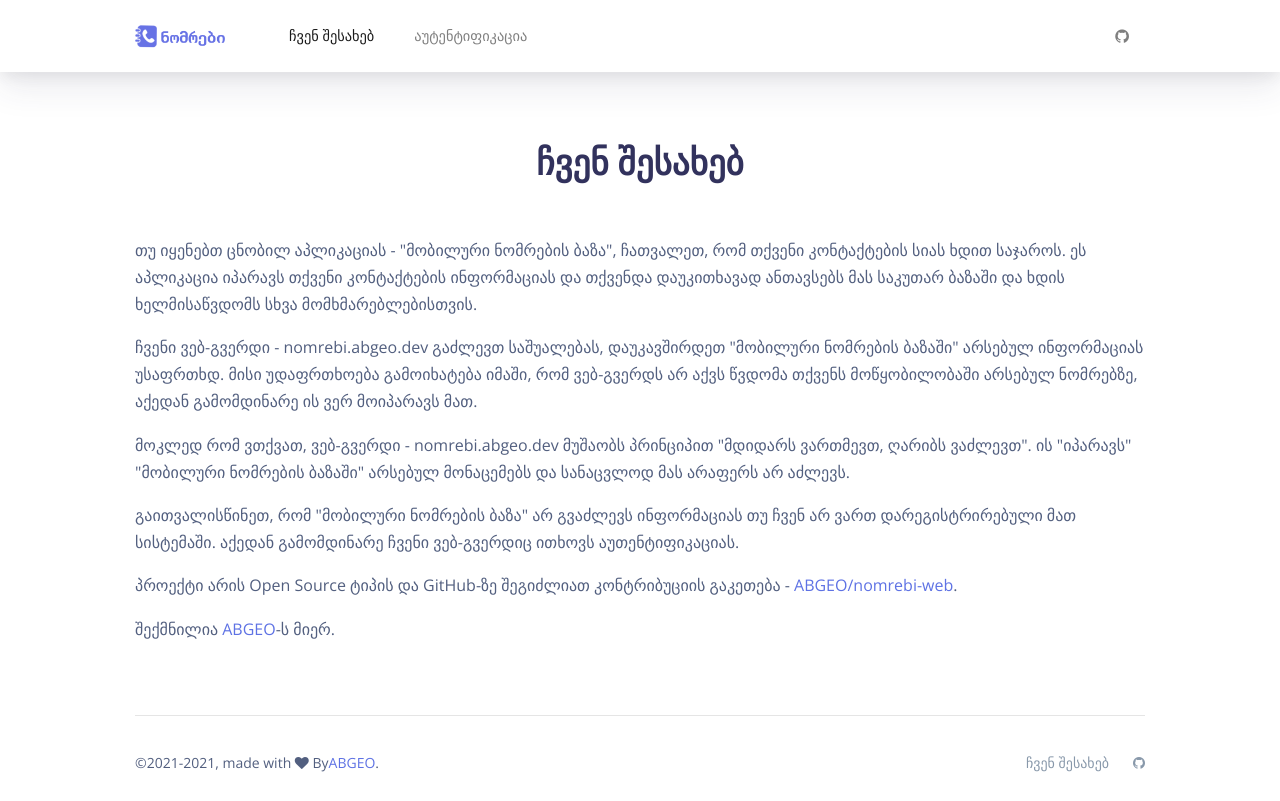
After one commit to ABGEO/nomrebi-web, a Flask app: page /about in a window 1280 px wide. The commit adds this page. Run offline with Flask 2, Linux system fonts and the light colour scheme; some libraries are stand-ins or nearby versions.

Commit message:
:sparkles: Implement About page.

```diff
--- a/index.py
+++ b/index.py
@@ -43,6 +43,16 @@ def index():
         return json.jsonify(api.get_number_info(request.form['phone'], __get_auth_data()))
 
     return render_template('index.html')
+
+
+@app.route('/about', methods=['GET'])
+def about():
+    """
+    About page.
+    :return: The response.
+    """
+
+    return render_template('about.html')
 
 
 @app.route('/auth', methods=['GET', 'POST'])
--- a/service/nomrebi_api.py
+++ b/service/nomrebi_api.py
@@ -37,6 +37,5 @@ def get_number_info(phone_number, auth):
     """
 
     response = requests.get(f'{API_BASE_URL}/number-info/{phone_number}',
-                            params={'include_info': True, 'u_phone': auth['phone'], 'u_id': auth['id'],
-                                    'u_token': auth['token']})
+                            params={'u_phone': auth['phone'], 'u_id': auth['id'], 'u_token': auth['token']})
     return json.loads(response.content) if response.status_code == 200 else {}
--- /dev/null
+++ b/templates/about.html
@@ -0,0 +1,29 @@
+{% extends "layout.html" %}
+
+{% block title %}ჩვენ შესახებ{% endblock %}
+{% block description %}ვებ-გვერდი მუშაობს პრინციპით 'მდიდარს ვართმევთ, ღარიბს ვაძლევთ'. ის 'იპარავს' 'მობილური ნომრების ბაზაში' არსებულ მონაცემებს და სანაცვლოდ მას არაფერს არ აძლევს.{% endblock %}
+
+{% block content %}
+    <div class="section pb-0">
+        <div class="container">
+            <div class="row">
+                <div class="col-12">
+                    <h3 class="display-3 text-center mb-5">ჩვენ შესახებ</h3>
+                    <p>თუ იყენებთ ცნობილ აპლიკაციას - "მობილური ნომრების ბაზა", ჩათვალეთ, რომ თქვენი კონტაქტების სიას
+                        ხდით საჯაროს. ეს აპლიკაცია იპარავს თქვენი კონტაქტების ინფორმაციას და თქვენდა დაუკითხავად ანთავსებს
+                        მას საკუთარ ბაზაში და ხდის ხელმისაწვდომს სხვა მომხმარებლებისთვის.</p>
+                    <p>ჩვენი ვებ-გვერდი - nomrebi.abgeo.dev გაძლევთ საშუალებას, დაუკავშირდეთ "მობილური ნომრების ბაზაში"
+                        არსებულ ინფორმაციას უსაფრთხდ. მისი უდაფრთხოება გამოიხატება იმაში, რომ ვებ-გვერდს არ აქვს წვდომა
+                        თქვენს მოწყობილობაში არსებულ ნომრებზე, აქედან გამომდინარე ის ვერ მოიპარავს მათ.</p>
+                    <p>მოკლედ რომ ვთქვათ, ვებ-გვერდი - nomrebi.abgeo.dev მუშაობს პრინციპით "მდიდარს ვართმევთ, ღარიბს ვაძლევთ".
+                        ის "იპარავს" "მობილური ნომრების ბაზაში" არსებულ მონაცემებს და სანაცვლოდ მას არაფერს არ აძლევს.</p>
+                    <p>გაითვალისწინეთ, რომ "მობილური ნომრების ბაზა" არ გვაძლევს ინფორმაციას თუ ჩვენ არ ვართ დარეგისტრირებული
+                    მათ სისტემაში. აქედან გამომდინარე ჩვენი ვებ-გვერდიც ითხოვს აუთენტიფიკაციას.</p>
+                    <p>პროექტი არის Open Source ტიპის და GitHub-ზე შეგიძლიათ კონტრიბუციის გაკეთება -
+                        <a href="https://github.com/ABGEO/nomrebi-web" target="_blank">ABGEO/nomrebi-web</a>.</p>
+                    <p>შექმნილია <a href="https://www.abgeo.dev/" target="_blank">ABGEO</a>-ს მიერ.</p>
+                </div>
+            </div>
+        </div>
+    </div>
+{% endblock %}
--- a/templates/auth.html
+++ b/templates/auth.html
@@ -3,7 +3,7 @@
 {% block title %}აუთენტიფიკაცია{% endblock %}
 
 {% block content %}
-    <section class="section section-shaped section-lg">
+    <section class="section section-shaped section-lg pb-5">
         <div class="container">
             <div class="row justify-content-center">
                 <div class="col-lg-5">
--- /dev/null
+++ b/templates/base.html
@@ -0,0 +1,63 @@
+<!DOCTYPE html>
+<html lang="ka">
+
+<head>
+    <meta charset="utf-8"/>
+    <meta name="viewport" content="width=device-width, initial-scale=1, shrink-to-fit=no">
+    <link rel="icon" type="image/png" href="{{ url_for('static', filename='assets/img/favicon.png') }}">
+    <title>{% block title %}მთავარი{% endblock %} | ნომრები</title>
+    <meta name="description" content="{% block description %}იპოვეთ სასურველი ნომერი ერთ კლიკში{% endblock %}">
+
+    <meta property="og:title" content="{{ self.title() }} | ნომრები"/>
+    <meta property="og:site_name" content="ნომრები"/>
+    <meta property="og:url"  content="{{ url_for(request.endpoint, _external=True) }}"/>
+    <meta property="og:description" content="{{ self.description() }}"/>
+    <meta property="og:type" content="website"/>
+    <meta property="og:image" content="{{ url_for('static', _external=True, filename='assets/img/social_image.png') }}" />
+
+    <link rel="manifest" href="{{ url_for('static', filename='manifest.json') }}">
+
+    {% block stylesheets %}
+        <link href="https://fonts.googleapis.com/css?family=Open+Sans:300,400,600,700" rel="stylesheet">
+        <link href="https://use.fontawesome.com/releases/v5.0.6/css/all.css" rel="stylesheet">
+        <link href="{{ url_for('static', filename='assets/css/nucleo-icons.css') }}" rel="stylesheet"/>
+        <link href="{{ url_for('static', filename='assets/css/nucleo-svg.css') }}" rel="stylesheet"/>
+        <link href="{{ url_for('static', filename='assets/css/font-awesome.css') }}" rel="stylesheet"/>
+        <link href="{{ url_for('static', filename='assets/css/nucleo-svg.css') }}" rel="stylesheet"/>
+        <link href="{{ url_for('static', filename='assets/css/argon-design-system.css') }}" rel="stylesheet"/>
+        <link href="{{ url_for('static', filename='assets/css/toastr.min.css') }}" rel="stylesheet"/>
+    {% endblock %}
+
+    <!-- Global site tag (gtag.js) - Google Analytics -->
+    <script async src="https://www.googletagmanager.com/gtag/js?id=G-CZZGZGG5R8"></script>
+    <script>
+          window.dataLayer = window.dataLayer || [];
+          function gtag(){dataLayer.push(arguments);}
+          gtag('js', new Date());
+
+          gtag('config', 'G-CZZGZGG5R8');
+    </script>
+</head>
+
+<body class="index-page">
+
+{% block body %}{% endblock %}
+
+{% block javascripts %}
+    <script src="{{ url_for('static', filename='assets/js/core/jquery.min.js') }}" type="text/javascript"></script>
+    <script src="{{ url_for('static', filename='assets/js/core/popper.min.js') }}" type="text/javascript"></script>
+    <script src="{{ url_for('static', filename='assets/js/core/bootstrap.min.js') }}" type="text/javascript"></script>
+    <script src="{{ url_for('static', filename='assets/js/plugins/perfect-scrollbar.jquery.min.js') }}"></script>
+    <script src="{{ url_for('static', filename='assets/js/plugins/bootstrap-switch.js') }}"></script>
+    <script src="{{ url_for('static', filename='assets/js/plugins/nouislider.min.js') }}" type="text/javascript"></script>
+    <script src="{{ url_for('static', filename='assets/js/plugins/moment.min.js') }}"></script>
+    <script src="{{ url_for('static', filename='assets/js/plugins/datetimepicker.js') }}" type="text/javascript"></script>
+    <script src="{{ url_for('static', filename='assets/js/plugins/bootstrap-datepicker.min.js') }}"></script>
+    <script src="{{ url_for('static', filename='assets/js/plugins/toastr.min.js') }}"></script>
+    <script src="{{ url_for('static', filename='assets/js/toastr-settings.js') }}" type="text/javascript"></script>
+    <script src="{{ url_for('static', filename='assets/js/argon-design-system.min.js') }}" type="text/javascript"></script>
+    <script src="{{ url_for('static', filename='assets/js/app.js') }}" type="text/javascript"></script>
+{% endblock %}
+</body>
+
+</html>
--- a/templates/index.html
+++ b/templates/index.html
@@ -1,7 +1,7 @@
 {% extends "layout.html" %}
 
 {% block content %}
-    <section class="section section-shaped section-lg profile-page">
+    <section class="section section-shaped section-lg profile-page pb-5">
         <div class="container">
             <div class="row justify-content-center">
                 <div class="col-lg-7">
--- a/templates/layout.html
+++ b/templates/layout.html
@@ -1,46 +1,6 @@
-<!DOCTYPE html>
-<html lang="ka">
+{% extends "base.html" %}
 
-<head>
-    <meta charset="utf-8"/>
-    <meta name="viewport" content="width=device-width, initial-scale=1, shrink-to-fit=no">
-    <link rel="icon" type="image/png" href="{{ url_for('static', filename='assets/img/favicon.png') }}">
-    <title>{% block title %}მთავარი{% endblock %} | ნომრები</title>
-    <meta name="description" content="{% block description %}იპოვეთ სასურველი ნომერი ერთ კლიკში{% endblock %}">
-
-    <meta property="og:title" content="{{ self.title() }} | ნომრები"/>
-    <meta property="og:site_name" content="ნომრები"/>
-    <meta property="og:url"  content="{{ url_for(request.endpoint, _external=True) }}"/>
-    <meta property="og:description" content="{{ self.description() }}"/>
-    <meta property="og:type" content="website"/>
-    <meta property="og:image" content="{{ url_for('static', _external=True, filename='assets/img/social_image.png') }}" />
-
-    <link rel="manifest" href="{{ url_for('static', filename='manifest.json') }}">
-
-    {% block stylesheets %}
-        <link href="https://fonts.googleapis.com/css?family=Open+Sans:300,400,600,700" rel="stylesheet">
-        <link href="https://use.fontawesome.com/releases/v5.0.6/css/all.css" rel="stylesheet">
-        <link href="{{ url_for('static', filename='assets/css/nucleo-icons.css') }}" rel="stylesheet"/>
-        <link href="{{ url_for('static', filename='assets/css/nucleo-svg.css') }}" rel="stylesheet"/>
-        <link href="{{ url_for('static', filename='assets/css/font-awesome.css') }}" rel="stylesheet"/>
-        <link href="{{ url_for('static', filename='assets/css/nucleo-svg.css') }}" rel="stylesheet"/>
-        <link href="{{ url_for('static', filename='assets/css/argon-design-system.css') }}" rel="stylesheet"/>
-        <link href="{{ url_for('static', filename='assets/css/toastr.min.css') }}" rel="stylesheet"/>
-    {% endblock %}
-
-    <!-- Global site tag (gtag.js) - Google Analytics -->
-    <script async src="https://www.googletagmanager.com/gtag/js?id=G-CZZGZGG5R8"></script>
-    <script>
-          window.dataLayer = window.dataLayer || [];
-          function gtag(){dataLayer.push(arguments);}
-          gtag('js', new Date());
-
-          gtag('config', 'G-CZZGZGG5R8');
-    </script>
-</head>
-
-<body class="index-page">
-
+{% block body %}
     <nav id="navbar-main"
          class="navbar navbar-main navbar-expand-lg bg-white navbar-light position-sticky top-0 shadow py-2">
         <div class="container">
@@ -69,11 +29,11 @@
                     </div>
                 </div>
                 <ul class="navbar-nav navbar-nav-hover align-items-lg-center">
-                <li class="nav-item">
-                    <a href="#" class="nav-link">ჩვენ შესახებ</a>
+                    <li class="nav-item{{  ' active' if request.endpoint == 'about' else '' }}">
+                        <a href="{{ url_for('about') }}" class="nav-link">ჩვენ შესახებ</a>
                     </li>
                     {% if user == None %}
-                    <li class="nav-item {{  ' active' if request.endpoint == 'auth' else '' }}">
+                        <li class="nav-item{{  ' active' if request.endpoint == 'auth' else '' }}">
                             <a href="{{ url_for('auth') }}" class="nav-link">აუტენტიფიკაცია</a>
                         </li>
                     {% else %}
@@ -106,7 +66,7 @@
     <div class="wrapper">
         {% block content %}{% endblock %}
 
-    <footer class="footer has-cards">
+        <footer class="footer" style="background: white;">
             <div class="container">
                 <hr>
                 <div class="row align-items-center justify-content-md-between">
@@ -119,7 +79,15 @@
                     <div class="col-md-6">
                         <ul class="nav nav-footer justify-content-end">
                             <li class="nav-item">
-                            <a href="#" class="nav-link">ჩვენ შესახებ</a>
+                                <a href="{{ url_for('about') }}" class="nav-link">ჩვენ შესახებ</a>
+                            </li>
+                            <li class="nav-item">
+                                <a class="nav-link nav-link-icon" href="https://github.com/ABGEO/nomrebi-web"
+                                   target="_blank"
+                                   data-toggle="tooltip" title="იხილეთ პროექტი GitHub-ზე">
+                                    <i class="fa fa-github"></i>
+                                    <span class="nav-link-inner--text d-lg-none">GitHub</span>
+                                </a>
                             </li>
                         </ul>
                     </div>
@@ -127,22 +95,4 @@
             </div>
         </footer>
     </div>
-
-{% block javascripts %}
-    <script src="{{ url_for('static', filename='assets/js/core/jquery.min.js') }}" type="text/javascript"></script>
-    <script src="{{ url_for('static', filename='assets/js/core/popper.min.js') }}" type="text/javascript"></script>
-    <script src="{{ url_for('static', filename='assets/js/core/bootstrap.min.js') }}" type="text/javascript"></script>
-    <script src="{{ url_for('static', filename='assets/js/plugins/perfect-scrollbar.jquery.min.js') }}"></script>
-    <script src="{{ url_for('static', filename='assets/js/plugins/bootstrap-switch.js') }}"></script>
-    <script src="{{ url_for('static', filename='assets/js/plugins/nouislider.min.js') }}" type="text/javascript"></script>
-    <script src="{{ url_for('static', filename='assets/js/plugins/moment.min.js') }}"></script>
-    <script src="{{ url_for('static', filename='assets/js/plugins/datetimepicker.js') }}" type="text/javascript"></script>
-    <script src="{{ url_for('static', filename='assets/js/plugins/bootstrap-datepicker.min.js') }}"></script>
-    <script src="{{ url_for('static', filename='assets/js/plugins/toastr.min.js') }}"></script>
-    <script src="{{ url_for('static', filename='assets/js/toastr-settings.js') }}" type="text/javascript"></script>
-    <script src="{{ url_for('static', filename='assets/js/argon-design-system.min.js') }}" type="text/javascript"></script>
-    <script src="{{ url_for('static', filename='assets/js/app.js') }}" type="text/javascript"></script>
 {% endblock %}
-</body>
-
-</html>
```
Lines whose indentation alone changed are shown as unchanged.
